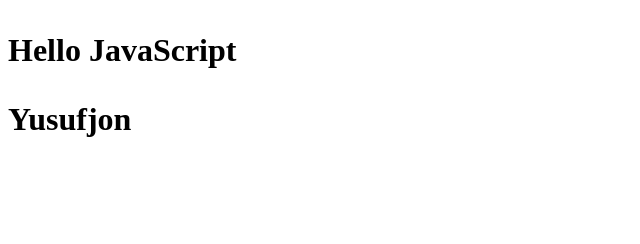
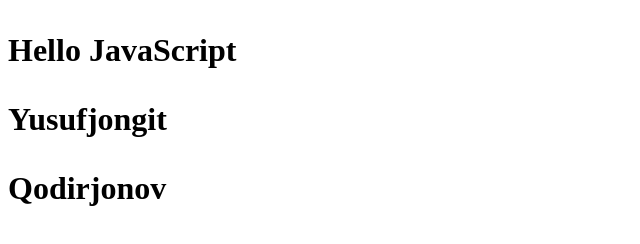
Before and after one commit to KadirovYusuf/git-hub-tutorial, a plain HTML site: page index.html in a window 1280 px wide. Shown: the whole page, without its empty margins (0-640 px from the left). Drawn offline with Linux system fonts and the light colour scheme.

Commit message:
add new h1

```diff
--- a/index.html
+++ b/index.html
@@ -9,7 +9,8 @@
 <body>
     <h1>
         <p>Hello JavaScript</p>
-        <p>Yusufjon</p>
+        <p>Yusufjongit</p>
+        <h1>Qodirjonov</h1>
     </h1>
 
     <script src="./script.js"></script>
```
